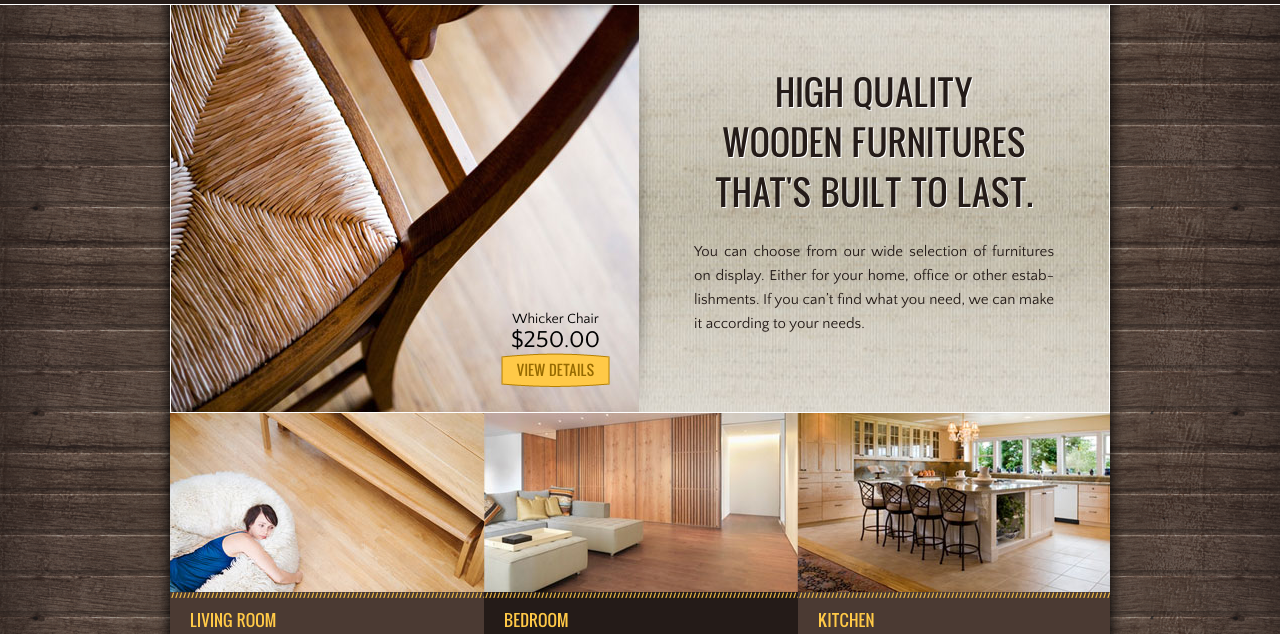
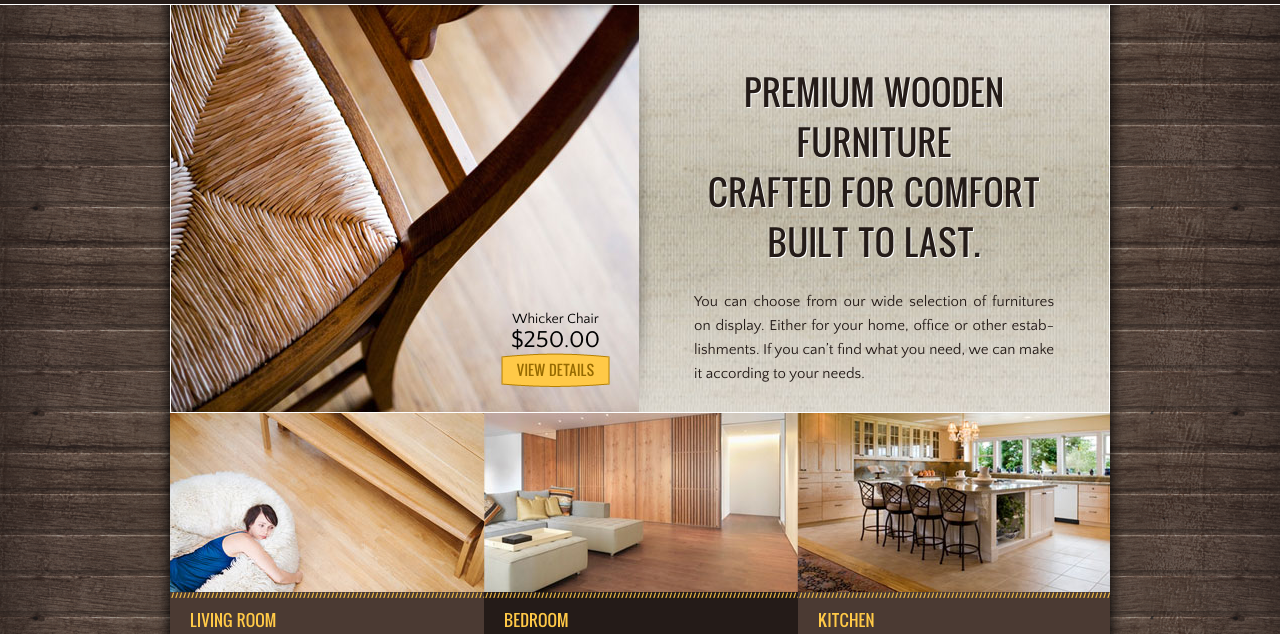
Before and after one commit to Thallashivanvitha/woodwork, a plain HTML site: page index.html in a window 1280 px wide. Shown: the part 120-754 px from the top of the page. Drawn offline with Linux system fonts and the light colour scheme.

Commit message:
updating the heading

```diff
--- a/index.html
+++ b/index.html
@@ -37,7 +37,7 @@
 				<div id="adbox">
 					<img src="images/chair.jpg" alt="Img"> <span class="info"> Whicker Chair <em>$250.00</em> <a href="index.html" class="btn1">View Details</a> </span>
 					<div class="details">
-						<h1>High Quality<br> Wooden Furnitures<br> That's Built to Last.</h1>
+						<h1>Premium Wooden Furniture<br>Crafted for Comfort<br> Built to Last.</h1>
 						<p>
 							You can choose from our wide selection of furnitures on display. Either for your home, office or other estab- lishments. If you can’t find what you need, we can make it according to your needs.
 						</p>
@@ -80,7 +80,7 @@
 				</ul>
 				<div class="contact">
 					<p>
-						For Order and Inquiries Please Call: <b>760-962-9541</b> Or you can visit us at: <b>4885 Wilson Street<br> Royal , CA 92392</b>
+						For Order and Inquiries Please Call: <b>760-962-9541</b> Or you can visit us at: <b>4885 Wilson Street<br> Royal, CA 92392</b>
 					</p>
 				</div>
 				<div class="blog">
```
